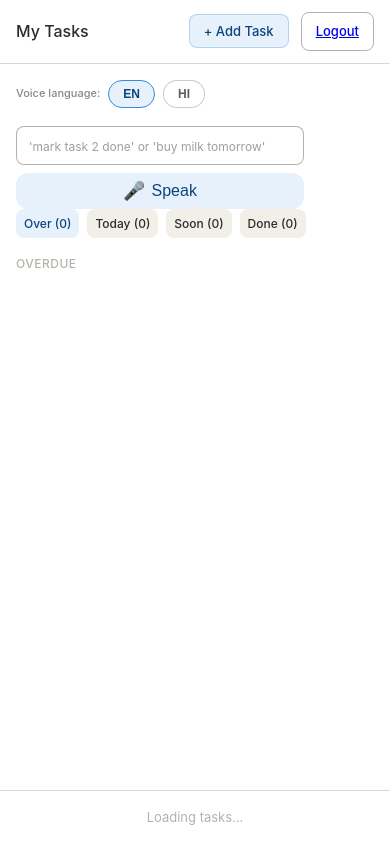
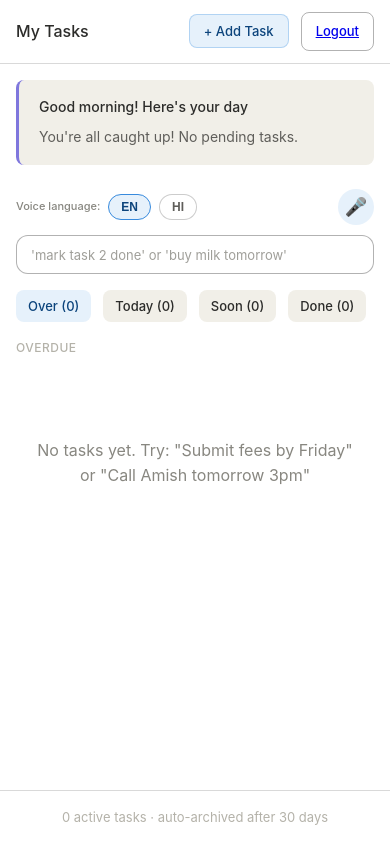
Before and after one commit to abhishekshukla10/task-app, a Flask app: page /dashboard in a window 390 px wide. Run offline with Flask 3, Linux system fonts and the light colour scheme; the visitor is signed in with stand-in values (Sample User, id 1); data that the repository does not hold is empty.

Commit message:
Add language pills + stacked mobile layout - final working version

```diff
--- a/static/css/style.css
+++ b/static/css/style.css
@@ -53,15 +53,8 @@ body {
 }
 
 @keyframes slideIn {
-    from {
-        transform: translateX(100%);
-        opacity: 0;
-    }
-
-    to {
-        transform: translateX(0);
-        opacity: 1;
-    }
+    from { transform: translateX(100%); opacity: 0; }
+    to { transform: translateX(0); opacity: 1; }
 }
 
 /* Auth Page */
@@ -76,7 +69,7 @@ body {
 .auth-card {
     background: #FFFFFF;
     border-radius: 12px;
-    border: 0.5px solid rgba(0, 0, 0, 0.15);
+    border: 0.5px solid rgba(0,0,0,0.15);
     padding: 2rem;
     width: 100%;
     max-width: 400px;
@@ -100,7 +93,7 @@ body {
     display: flex;
     gap: 0.5rem;
     margin-bottom: 1.5rem;
-    border-bottom: 0.5px solid rgba(0, 0, 0, 0.15);
+    border-bottom: 0.5px solid rgba(0,0,0,0.15);
 }
 
 .auth-tab {
@@ -155,7 +148,7 @@ select,
 textarea {
     padding: 10px 12px;
     border-radius: 8px;
-    border: 0.5px solid rgba(0, 0, 0, 0.3);
+    border: 0.5px solid rgba(0,0,0,0.3);
     font-size: 14px;
     font-family: inherit;
     background: #FFFFFF;
@@ -193,7 +186,7 @@ textarea {
 .btn {
     padding: 10px 20px;
     border-radius: 8px;
-    border: 0.5px solid rgba(0, 0, 0, 0.3);
+    border: 0.5px solid rgba(0,0,0,0.3);
     background: transparent;
     font-size: 14px;
     font-weight: 500;
@@ -239,7 +232,7 @@ textarea {
 
 .header {
     padding: 1rem 1.5rem;
-    border-bottom: 0.5px solid rgba(0, 0, 0, 0.15);
+    border-bottom: 0.5px solid rgba(0,0,0,0.15);
     display: flex;
     align-items: center;
     justify-content: space-between;
@@ -299,31 +292,38 @@ textarea {
     color: #5F5E5A;
 }
 
-/* Conversational Input Bar */
-
 /* Conversational Input Section */
 .conv-section {
-    margin-bottom: 1.5rem;
+    margin-bottom: 1rem;
+    width: 100%;
 }
 
-/* Language Pills */
+/* Language Pills + Voice Button Row */
 .lang-pills {
     display: flex;
     align-items: center;
+    justify-content: space-between;
+    margin-bottom: 10px;
+    width: 100%;
+}
+
+.lang-pills-left {
+    display: flex;
+    align-items: center;
     gap: 8px;
-    margin-bottom: 8px;
 }
 
 .lang-label {
     font-size: 12px;
     color: #888780;
     font-weight: 500;
+    white-space: nowrap;
 }
 
 .lang-pill {
     padding: 6px 16px;
     border-radius: 20px;
-    border: 1px solid rgba(0, 0, 0, 0.2);
+    border: 1px solid rgba(0,0,0,0.2);
     background: #FFFFFF;
     font-size: 13px;
     font-weight: 600;
@@ -334,7 +334,7 @@ textarea {
 
 .lang-pill:hover {
     background: #F1EFE8;
-    border-color: rgba(0, 0, 0, 0.3);
+    border-color: rgba(0,0,0,0.3);
 }
 
 .lang-pill.active {
@@ -343,53 +343,19 @@ textarea {
     color: #0C447C;
 }
 
-/* Input Bar */
-.conv-bar {
-    display: flex;
-    gap: 8px;
-    align-items: center;
-}
-
-.conv-input {
-    flex: 1;
-    padding: 12px 16px;
-    border-radius: 12px;
-    border: 0.5px solid rgba(0, 0, 0, 0.3);
-    font-size: 15px;
-    background: #FFFFFF;
-    transition: border-color 0.2s, box-shadow 0.2s;
-}
-
-.conv-input:focus {
-    outline: none;
-    border-color: #378ADD;
-    box-shadow: 0 0 0 3px rgba(55, 138, 221, 0.1);
-}
-
-.conv-input::placeholder {
-    color: #888780;
-    font-size: 13px;
-    opacity: 0.8;
-}
-
-.conv-input:focus::placeholder {
-    opacity: 0.5;
-}
-
 /* Voice Button */
 .voice-btn {
     display: flex;
     align-items: center;
-    gap: 6px;
-    padding: 10px 16px;
-    border-radius: 12px;
+    justify-content: center;
+    width: 40px;
+    height: 40px;
+    border-radius: 50%;
     background: #E6F1FB;
     border: none;
-    font-size: 14px;
-    font-weight: 500;
     cursor: pointer;
     transition: background 0.2s;
-    color: #0C447C;
+    flex-shrink: 0;
 }
 
 .voice-btn:hover {
@@ -397,67 +363,42 @@ textarea {
 }
 
 .voice-icon {
-    font-size: 18px;
+    font-size: 20px;
 }
 
-.voice-label {
-    display: inline;
+/* Input Bar (direct child of conv-section) */
+.conv-section .conv-input {
+    width: 100%;
+    padding: 12px 16px;
+    border-radius: 12px;
+    border: 0.5px solid rgba(0,0,0,0.3);
+    font-size: 15px;
+    background: #FFFFFF;
+    transition: border-color 0.2s, box-shadow 0.2s;
 }
 
-/* Mobile Responsive */
-@media (max-width: 480px) {
-    .conv-section {
-        margin-bottom: 1rem;
-    }
+.conv-section .conv-input:focus {
+    outline: none;
+    border-color: #378ADD;
+    box-shadow: 0 0 0 3px rgba(55, 138, 221, 0.1);
+}
 
-    .lang-pills {
-        margin-bottom: 10px;
-    }
+.conv-section .conv-input::placeholder {
+    color: #888780;
+    font-size: 13px;
+    opacity: 0.8;
+}
 
-    .lang-label {
-        font-size: 11px;
-    }
-
-    .lang-pill {
-        padding: 6px 14px;
-        font-size: 12px;
-    }
-
-    .conv-bar {
-        flex-wrap: wrap;
-        gap: 8px;
-    }
-
-    .conv-input {
-        flex: 1 1 100%;
-        order: 1;
-        font-size: 14px;
-        padding: 12px 14px;
-    }
-
-    .conv-input::placeholder {
-        font-size: 12px;
-    }
-
-    .voice-btn {
-        flex: 1 1 100%;
-        order: 2;
-        justify-content: center;
-        padding: 12px 16px;
-        height: 44px;
-    }
-
-    .voice-label {
-        display: inline;
-    }
+.conv-section .conv-input:focus::placeholder {
+    opacity: 0.5;
 }
 
 /* Jump Pills */
 .pills {
     display: flex;
-    gap: 8px;
+    gap: 12px;
     margin-bottom: 1rem;
-    flex-wrap: nowrap;
+    flex-wrap: wrap;
 }
 
 .pill {
@@ -468,7 +409,6 @@ textarea {
     background: #F1EFE8;
     cursor: pointer;
     transition: all 0.2s;
-    white-space: nowrap;
 }
 
 .pill:hover {
@@ -480,7 +420,7 @@ textarea {
     color: #0C447C;
 }
 
-/* Show full text on desktop, hide short */
+/* Mobile pill text */
 .pill-short {
     display: none;
 }
@@ -489,23 +429,8 @@ textarea {
     display: inline;
 }
 
-/* Switch on mobile */
-@media (max-width: 480px) {
-    .pill {
-        padding: 5px 8px;
-        font-size: 12px;
-        gap: 4px;
-    }
-
-    .pill-short {
-        display: inline;
-        /* Show short */
-    }
-
-    .pill-full {
-        display: none;
-        /* Hide full */
-    }
+.pill-count {
+    display: inline;
 }
 
 /* Task Sections */
@@ -532,7 +457,7 @@ textarea {
 .task {
     padding: 12px 16px;
     border-radius: 8px;
-    border: 0.5px solid rgba(0, 0, 0, 0.15);
+    border: 0.5px solid rgba(0,0,0,0.15);
     cursor: pointer;
     transition: background 0.2s;
 }
@@ -606,7 +531,7 @@ textarea {
 /* Footer */
 .footer {
     padding: 1rem 1.5rem;
-    border-top: 0.5px solid rgba(0, 0, 0, 0.15);
+    border-top: 0.5px solid rgba(0,0,0,0.15);
     font-size: 13px;
     color: #B4B2A9;
     text-align: center;
@@ -637,7 +562,7 @@ textarea {
 .modal-content {
     background: #FFFFFF;
     border-radius: 12px;
-    border: 0.5px solid rgba(0, 0, 0, 0.15);
+    border: 0.5px solid rgba(0,0,0,0.15);
     max-width: 500px;
     width: 90%;
     max-height: 90vh;
@@ -648,7 +573,7 @@ textarea {
 
 .modal-header {
     padding: 16px 20px;
-    border-bottom: 0.5px solid rgba(0, 0, 0, 0.15);
+    border-bottom: 0.5px solid rgba(0,0,0,0.15);
     display: flex;
     justify-content: space-between;
     align-items: center;
@@ -678,13 +603,13 @@ textarea {
 
 .modal-footer {
     padding: 16px 20px;
-    border-top: 0.5px solid rgba(0, 0, 0, 0.15);
+    border-top: 0.5px solid rgba(0,0,0,0.15);
     display: flex;
     justify-content: space-between;
     align-items: center;
 }
 
-.modal-footer>div {
+.modal-footer > div {
     display: flex;
     gap: 12px;
 }
@@ -725,30 +650,6 @@ textarea {
         padding: 1rem;
     }
 
-    .conv-bar {
-        gap: 8px;
-    }
-
-    .conv-input {
-        font-size: 14px;
-        padding: 10px 12px;
-    }
-
-    .voice-btn {
-        width: 36px;
-        height: 36px;
-        font-size: 16px;
-    }
-
-    .example-chips {
-        gap: 6px;
-    }
-
-    .chip {
-        font-size: 12px;
-        padding: 5px 10px;
-    }
-
     .task-meta {
         padding-left: 28px;
         font-size: 12px;
@@ -768,4 +669,45 @@ textarea {
         padding: 8px 14px;
         font-size: 13px;
     }
+
+    /* Conversational section mobile */
+    .conv-section {
+        margin-bottom: 1rem;
+    }
+
+    .lang-pills {
+        margin-bottom: 10px;
+    }
+
+    .lang-label {
+        font-size: 11px;
+    }
+
+    .lang-pill {
+        padding: 5px 12px;
+        font-size: 12px;
+    }
+
+    .voice-btn {
+        width: 36px;
+        height: 36px;
+    }
+
+    .voice-icon {
+        font-size: 18px;
+    }
+
+    .conv-section .conv-input {
+        font-size: 14px;
+        padding: 10px 14px;
+    }
+
+    /* Mobile pill text */
+    .pill-short {
+        display: inline;
+    }
+
+    .pill-full {
+        display: none;
+    }
 }
--- a/static/js/app.js
+++ b/static/js/app.js
@@ -1,6 +1,8 @@
 // Global state
 let allTasks = [];
 let currentFilter = 'overdue';
+let recognition = null;
+let isListening = false;
 
 // Initialize on page load
 document.addEventListener('DOMContentLoaded', () => {
@@ -279,15 +281,13 @@ async function sendChat() {
         const data = await response.json();
 
         if (data.type === 'task_created') {
-            showToast(data.message);
+            showToast('✓ Task created: ' + data.task.title);
             loadTasks();
         } else if (data.type === 'task_updated') {
-            showToast(data.message);
+            showToast('✓ ' + data.message);
             loadTasks();
-            loadSmartBriefing();  // Refresh briefing
-        } else if (data.type === 'error') {
-            showToast(data.message);
-        } else if (data.type === 'info') {
+        } else if (data.type === 'filter') {
+            filterTasks(data.filter);
             showToast(data.message);
         } else if (data.message) {
             showToast(data.message);
@@ -297,17 +297,6 @@ async function sendChat() {
         showToast('Failed to process command');
     }
 }
-
-// Voice input using Web Speech API
-let recognition = null;
-let isListening = false;
-let currentLang = 'en-IN';  // Default: Indian English
-
-
-
-
-
-
 
 // Modal functions
 function openAddModal() {
--- a/templates/dashboard.html
+++ b/templates/dashboard.html
@@ -24,34 +24,29 @@
             <p class="briefing-text" id="briefing-text"></p>
         </div>
 
-        <!-- Conversational Input Bar -->
-
-
-        <div class="conv-bar">
-            <!-- Language Pills -->
+        <!-- Conversational Input Section -->
+        <div class="conv-section">
+            <!-- Language Pills + Voice Button -->
             <div class="lang-pills">
-                <span class="lang-label">Voice language:</span>
-                <button class="lang-pill active" id="lang-en" onclick="selectLanguage('en')">EN</button>
-                <button class="lang-pill" id="lang-hi" onclick="selectLanguage('hi')">HI</button>
+                <div class="lang-pills-left">
+                    <span class="lang-label">Voice language:</span>
+                    <button class="lang-pill active" id="lang-en" onclick="selectLanguage('en')">EN</button>
+                    <button class="lang-pill" id="lang-hi" onclick="selectLanguage('hi')">HI</button>
+                </div>
+                <button class="voice-btn" onclick="startVoice()" title="Voice input">
+                    <span class="voice-icon">🎤</span>
+                </button>
             </div>
 
             <!-- Input Bar -->
-            <div class="conv-bar">
-                <input type="text" class="conv-input" id="chat-input"
-                    placeholder="'mark task 2 done' or 'buy milk tomorrow'" onkeypress="handleChatKeyPress(event)">
-                <button class="voice-btn" onclick="startVoice()" title="Voice input">
-                    <span class="voice-icon">🎤</span>
-                    <span class="voice-label">Speak</span>
-                </button>
-            </div>
+            <input type="text"
+                   class="conv-input"
+                   id="chat-input"
+                   placeholder="'mark task 2 done' or 'buy milk tomorrow'"
+                   onkeypress="handleChatKeyPress(event)">
         </div>
 
-        <!-- Example Chips -->
-
-
         <!-- Jump Navigation Pills -->
-
-
         <div class="pills">
             <div class="pill active" onclick="filterTasks('overdue')">
                 <span class="pill-short">Over</span>
@@ -73,7 +68,6 @@
                 <span class="pill-full">Done</span>
                 <span class="pill-count">(<span id="count-done">0</span>)</span>
             </div>
-
         </div>
 
         <!-- Task Sections -->
@@ -170,8 +164,7 @@
         <div class="modal-footer">
             <button class="btn btn-danger" id="delete-btn" onclick="deleteTask()" style="display: none;">Delete</button>
             <div>
-                <button class="btn" id="breakdown-btn" onclick="breakdownTask()" style="display: none;">🔨 Break
-                    Down</button>
+                <button class="btn" id="breakdown-btn" onclick="breakdownTask()" style="display: none;">🔨 Break Down</button>
                 <button class="btn" id="stuck-btn" onclick="getStuckHelp()" style="display: none;">💡 Get Help</button>
                 <button class="btn" onclick="closeModal()">Cancel</button>
                 <button class="btn btn-primary" onclick="saveTask()">Save</button>
```
